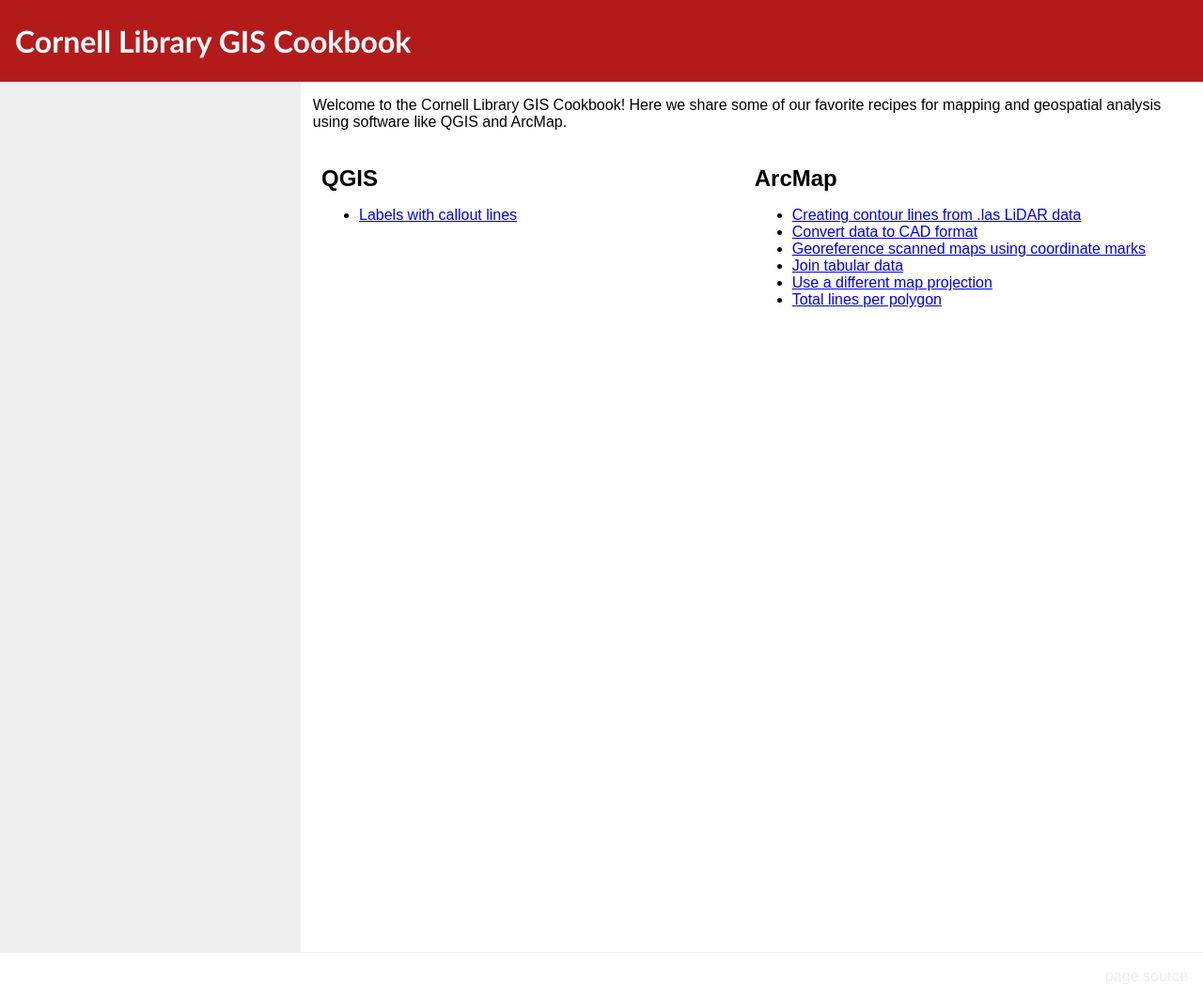
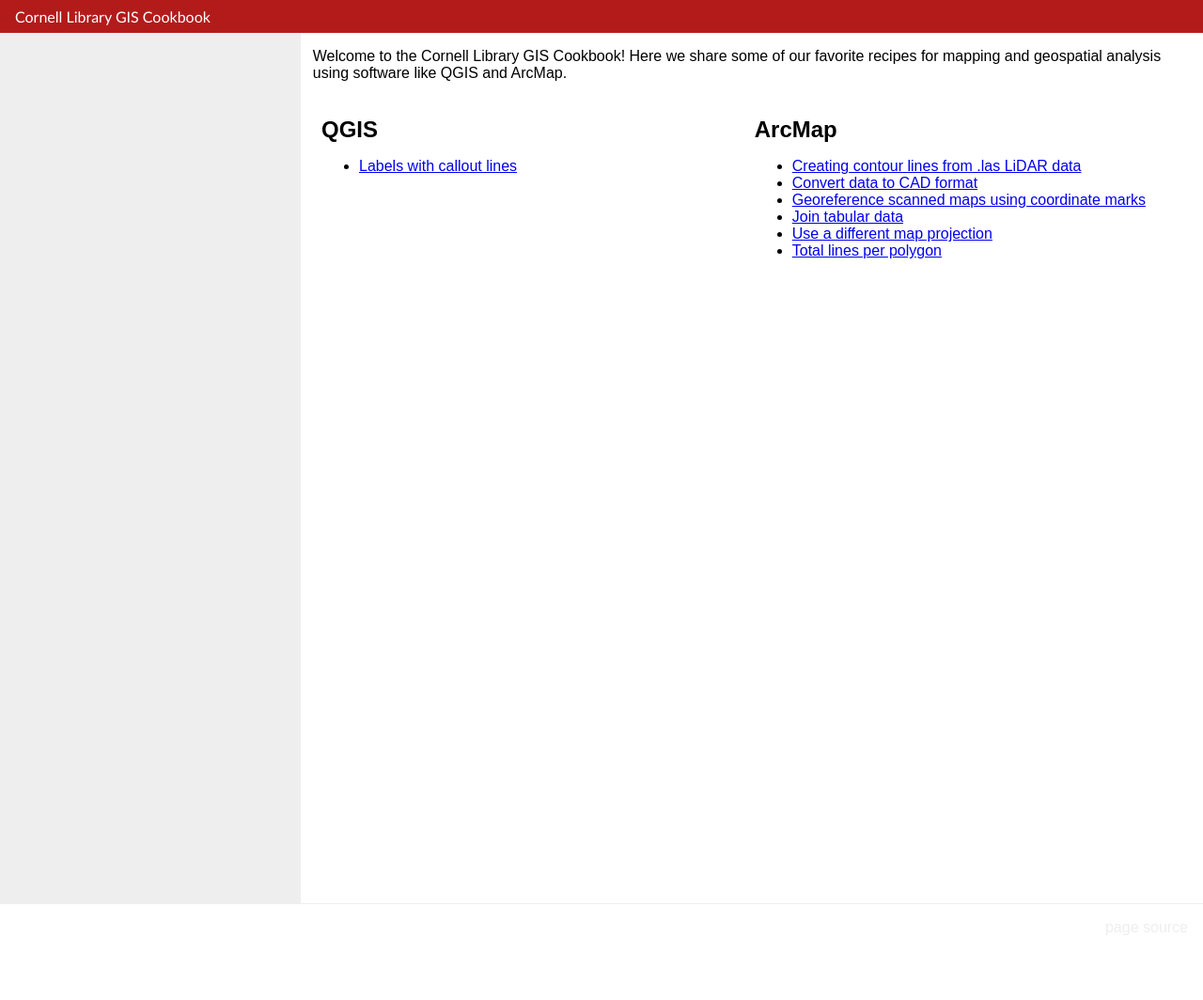
Before and after one commit to cornell-gis/gis-cookbook, a Jekyll site: the page built from index.html, in a window 1280 px wide. Shown: the whole page at 94% size. Built offline with Jekyll 4.4.1, drawn with Linux system fonts in a browser that asks for light colours; after the commit the page ends 1012 px from its top, so only the background shows below that.

Commit message:
no h1 in header

```diff
--- a/_layouts/default.html
+++ b/_layouts/default.html
@@ -1,4 +1,4 @@
-<html>
+<html lang="en">
 
 <head>
   <link rel="stylesheet" href="/gis-cookbook/style.css" />
@@ -7,7 +7,7 @@
 
 <body>
   <header>
-    <h1><a href="/gis-cookbook">Cornell Library GIS Cookbook</a></h1>
+    <a href="/gis-cookbook">Cornell Library GIS Cookbook</a>
   </header>
   <nav>
     {% if page.path contains 'arcmap' %}
@@ -17,7 +17,7 @@
     {% endif %}
     {% if software %}
       {% assign lower = software | downcase %}
-      <img src="{{lower}}-logo.png" alt="{{software}}" />
+      <img src="{{lower}}-logo.png" alt="" />
       <p>{{software}} recipes</p>
       <ul>
       {% for p in site.pages %}
```
